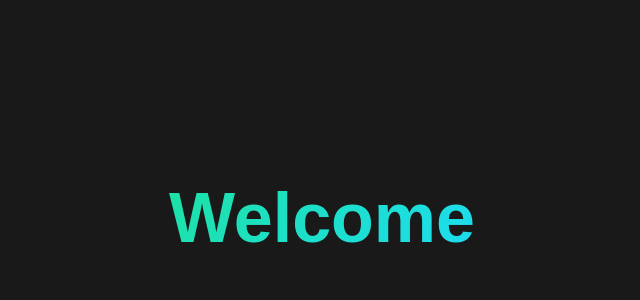
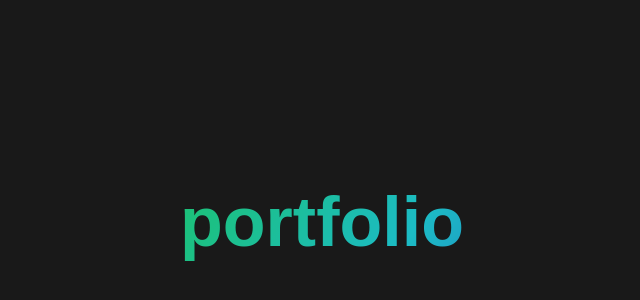
Before and after one commit to jezperp/jezperp, a Vue app: page / in a window 1280 px wide. Shown: the part 178-478 px from the top of the page, without its empty margins (318-958 px from the left). Built offline with nearby package versions, Linux system fonts and the light colour scheme; a web font is replaced by a local one.

Commit message:
Added text roation with timeout

```diff
--- a/src/scss/styles.scss
+++ b/src/scss/styles.scss
@@ -9,6 +9,7 @@ body {
 
 #app {
     grid-template-columns: 1fr;
+    padding: 2rem;
 }
 
 h1 {
@@ -17,6 +18,14 @@ h1 {
     background: linear-gradient(124deg, #ff2400, #e81d1d, #e8b71d, #e3e81d, #1de840, #1ddde8, #2b1de8, #dd00f3, #dd00f3);
     -webkit-background-clip: text;
     -webkit-text-fill-color: transparent;
-    background-size: 1800% 1800%;
+    background-size: 1000% 1000%;
     animation: rainbow 40s ease infinite;
+    transition: all 3s ease;
+    opacity: 0;
+    height: 0;
+    margin: 0;
+    &.show {
+        opacity: 1;
+        height: auto;
+    }
 }
--- a/src/views/Home.vue
+++ b/src/views/Home.vue
@@ -1,8 +1,27 @@
 <template>
     <main>
-        <h1>Welcome</h1>
+        <h1 class="text-center" v-html="text" v-for="(text, tkey) in texts" :class="tkey === index ? 'show' : null"></h1>
     </main>
 </template>
-<script setup>
-
+<script>
+    export default {
+        data() {
+            return {
+                texts: ['Welcome', 'to my', 'portfolio'],
+                index: 0
+            }
+        },
+        methods: {
+            init() {
+                setTimeout(() => {
+                    if(this.index < this.texts.length - 1) this.index++
+                    else this.index = 0
+                    this.init()
+                }, 3000)
+            }
+        },
+        mounted() {
+            this.init()
+        }
+    }
 </script>
```
